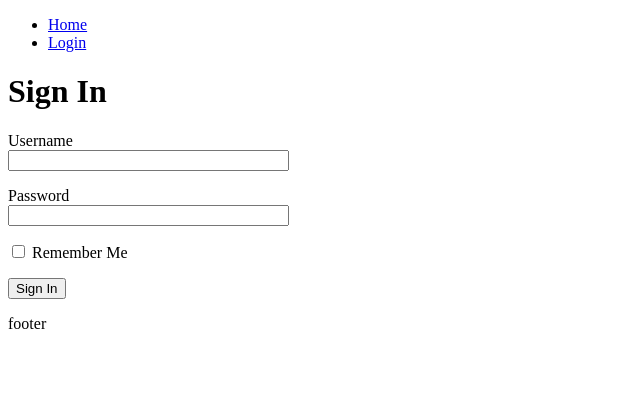
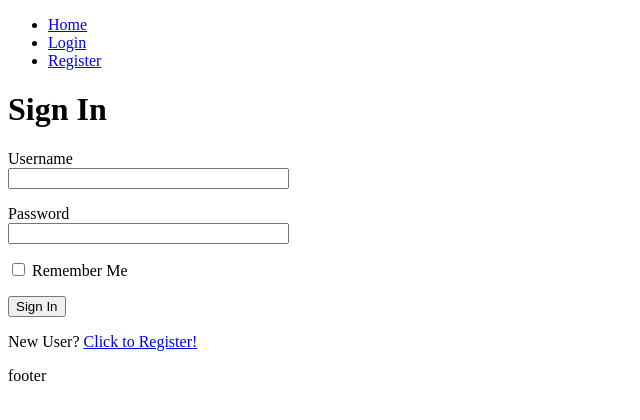
Before and after one commit to th0truth/flask-sql-starter, a Flask app: page /login in a window 1280 px wide. Shown: the top 420 px of the page, without its empty margins (0-640 px from the left). Run offline with Flask 3, Linux system fonts and the light colour scheme; parts of the project's set-up code (start-up, migrations or seed data) failed here and were passed over.

Commit message:
feat(web): add registration endpoint and html

```diff
--- a/src/app/templates/login.html
+++ b/src/app/templates/login.html
@@ -21,4 +21,5 @@
         <p>{{ form.remember_me() }} {{ form.remember_me.label }}</p>
         <p>{{ form.submit() }}</p>
     </form>
+    <p>New User? <a href="{{ url_for('Web.Auth.register') }}">Click to Register!</a></p>
 {% endblock %}
--- a/src/app/templates/partials/header.html
+++ b/src/app/templates/partials/header.html
@@ -4,6 +4,7 @@
             <li><a href="{{ url_for('Web.Main.index') }}">Home</a></li>
             {% if current_user.is_anonymous %}
                 <li><a href="{{ url_for('Web.Auth.login') }}">Login</a></li>
+                <li><a href="{{ url_for('Web.Auth.register') }}">Register</a></li>
             {% else %}
                 <li><a href="{{ url_for('Web.Auth.logout') }}">Logout</a></li>
             {% endif %}
--- a/src/app/web/auth/routes.py
+++ b/src/app/web/auth/routes.py
@@ -8,9 +8,9 @@ from flask_login import (
     current_user, login_user, logout_user
 )
 
+from app.core.forms import RegistrationForm
 from app.core.schema import UserBase
 from app.core.security import Hash
-
 from app.main import db
 
 from .forms import LoginForm
@@ -44,7 +44,7 @@ def login():
 
         next_page = request.args.get("next")
 
-        if not next or urlsplit(next_page).netloc != "":
+        if not next_page or urlsplit(next_page).netloc != "":
             next_page = url_for("Web.Main.index")
 
         return redirect(next_page)
@@ -52,6 +52,27 @@ def login():
     return render_template("login.html", title="Sign In", form=form)
 
 
+@bp.route("/register", methods=["GET", "POST"])
+def register():
+    if current_user.is_authenticated:
+        return redirect(url_for("Web.Main.index"))
+
+    form = RegistrationForm()
+
+    if form.validate_on_submit():
+        user = UserBase(username=form.username.data, email=form.email.data)
+        user.set_password(form.password.data)
+
+        db.session.add(user)
+        db.session.commit()
+
+        flash("User has been created successfully.")
+
+        return redirect(url_for("Web.Auth.login"))
+
+    return render_template("register.html", title="Register", form=form)
+
+
 @bp.route("/logout")
 def logout():
     logout_user()
```
Also changed, not shown: src/app/templates/register.html (added, +37 -0 lines).
